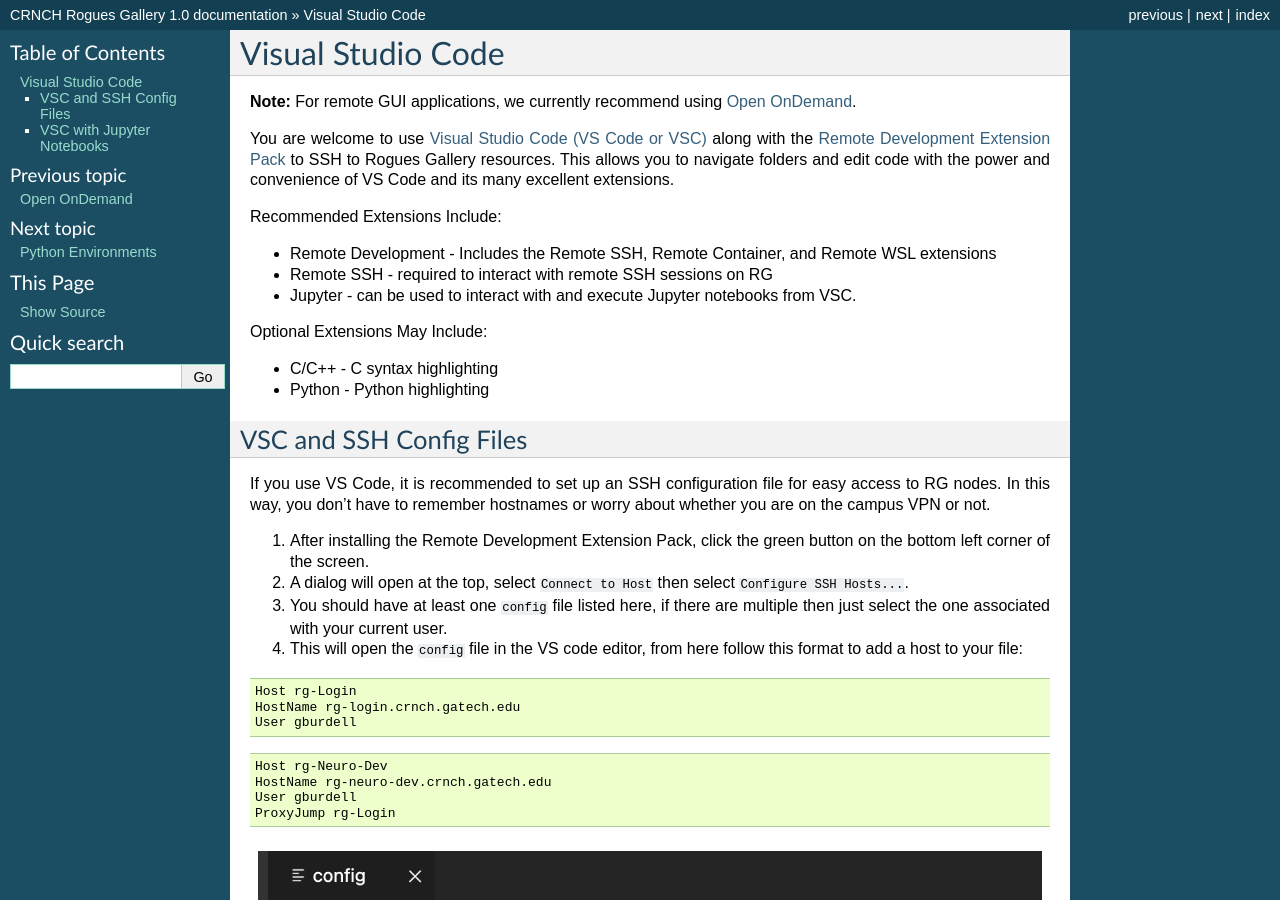
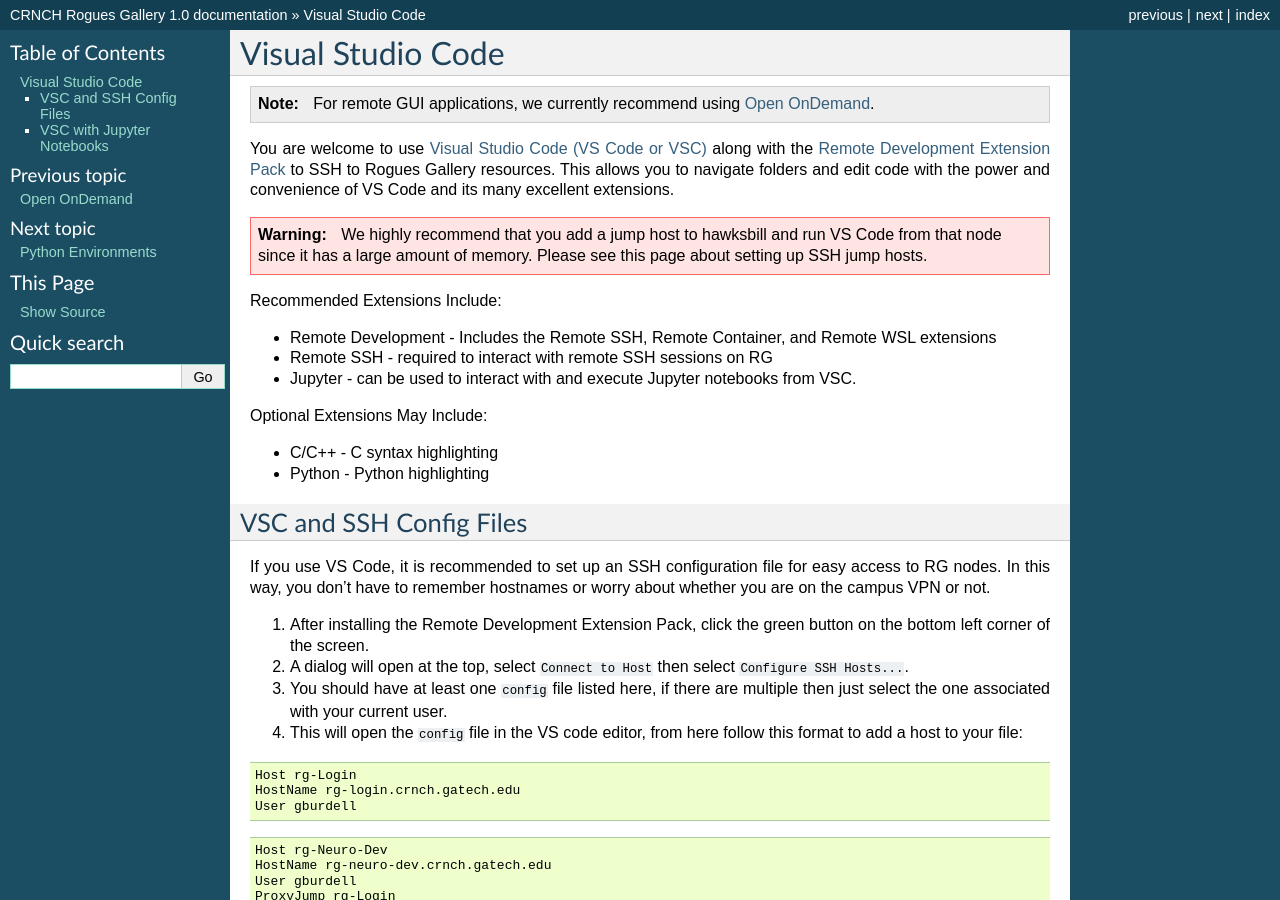
Before and after one commit to gt-crnch-rg/read-the-docs, a Sphinx documentation site: the page built from docs/general/visual-studio-code.rst, in a window 1280 px wide and 900 px high. Built offline with Sphinx 7.4.7, drawn with Linux system fonts in a browser that asks for light colours; pages that are not in the unit, such as notebooks, are missing from menus.

Commit message:
Update visual-studio-code.rst

```diff
--- a/docs/general/visual-studio-code.rst
+++ b/docs/general/visual-studio-code.rst
@@ -1,12 +1,16 @@
 Visual Studio Code
 ========================
 
-**Note:** For remote GUI applications, we currently recommend using `Open OnDemand <https://gt-crnch-rg.readthedocs.io/en/main/general/open-on-demand.html>`__.
+.. note::
+    For remote GUI applications, we currently recommend using `Open OnDemand <https://gt-crnch-rg.readthedocs.io/en/main/general/open-on-demand.html>`__.
 
 You are welcome to use `Visual Studio Code (VS Code or VSC) <https://code.visualstudio.com/>`__
 along with the `Remote Development Extension Pack <https://marketplace.visualstudio.com/items?itemName=ms-vscode-remote.vscode-remote-extensionpack>`__
 to SSH to Rogues Gallery resources. This allows you to navigate folders
 and edit code with the power and convenience of VS Code and its many excellent extensions.
+
+.. warning::
+    We highly recommend that you add a jump host to hawksbill and run VS Code from that node since it has a large amount of memory. Please see this page about setting up SSH jump hosts.
 
 Recommended Extensions Include:
 
```
